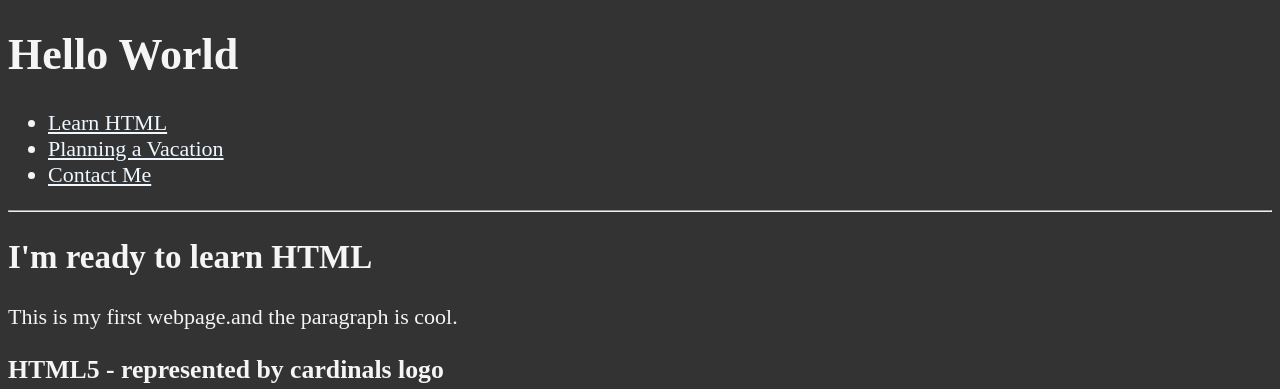
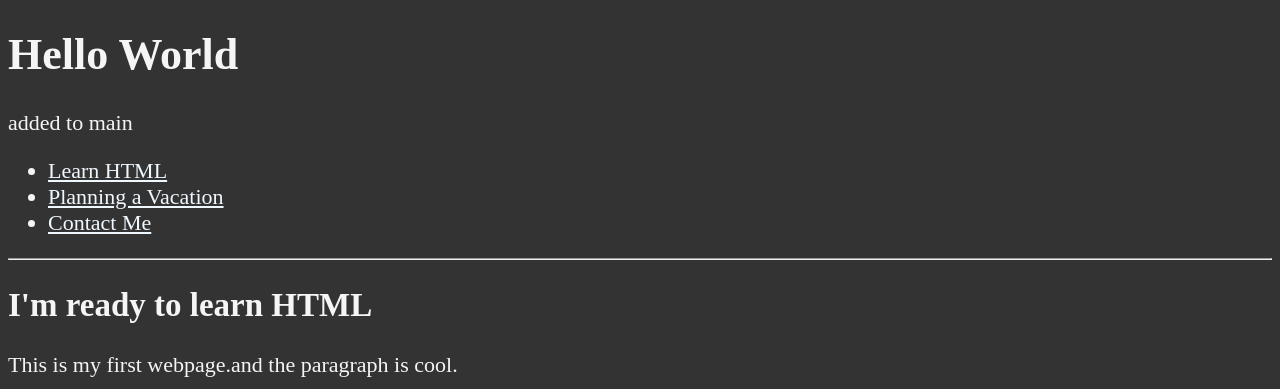
Before and after one commit to jlundberg1027/First-Web-Page, a plain HTML site: page index.html in a window 1280 px wide. Shown: the top 389 px of the page. Drawn offline with Linux system fonts and the light colour scheme; files whose address does not match are found by name.

Commit message:
updated in main

```diff
--- a/index.html
+++ b/index.html
@@ -13,6 +13,7 @@
 <body>
     <header>
         <h1>Hello World</h1>
+        <p>added to main</p>
 
         <nav aria-label="primary-navigation">
             <ul>
```
